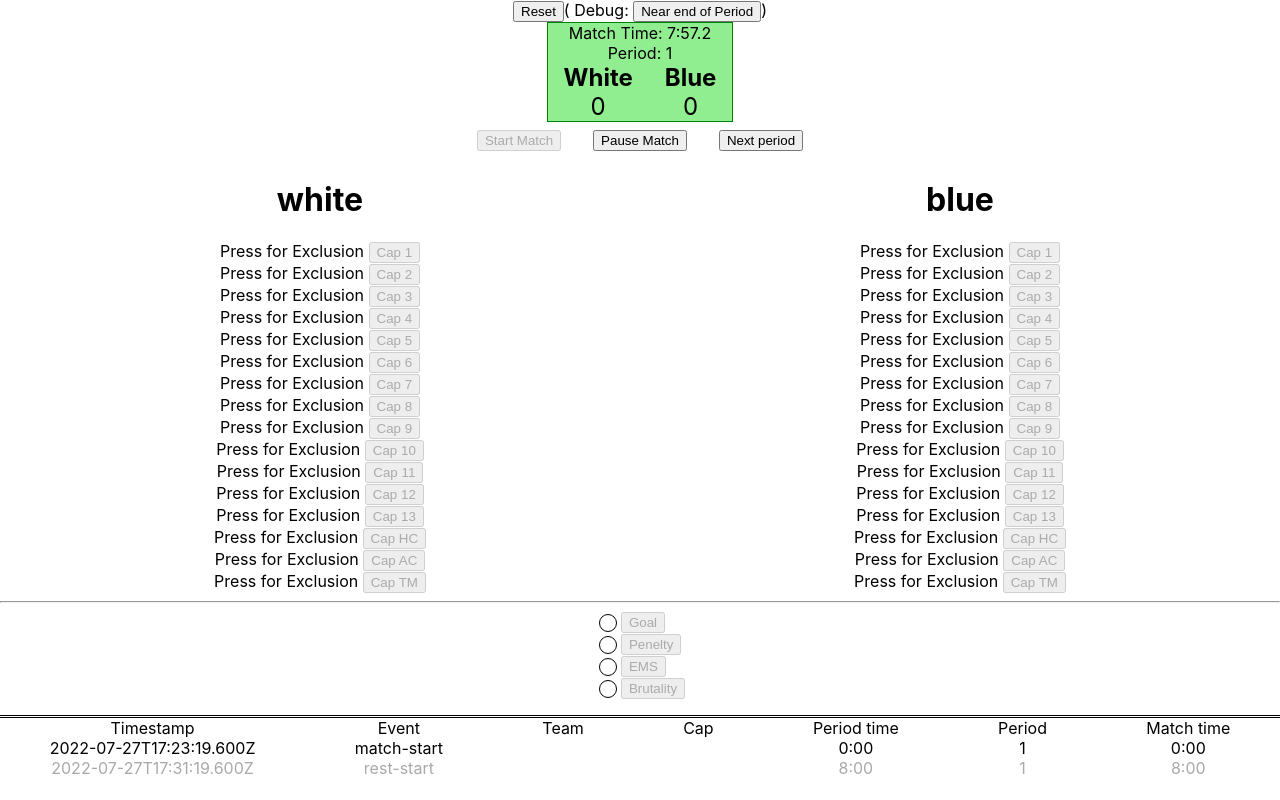
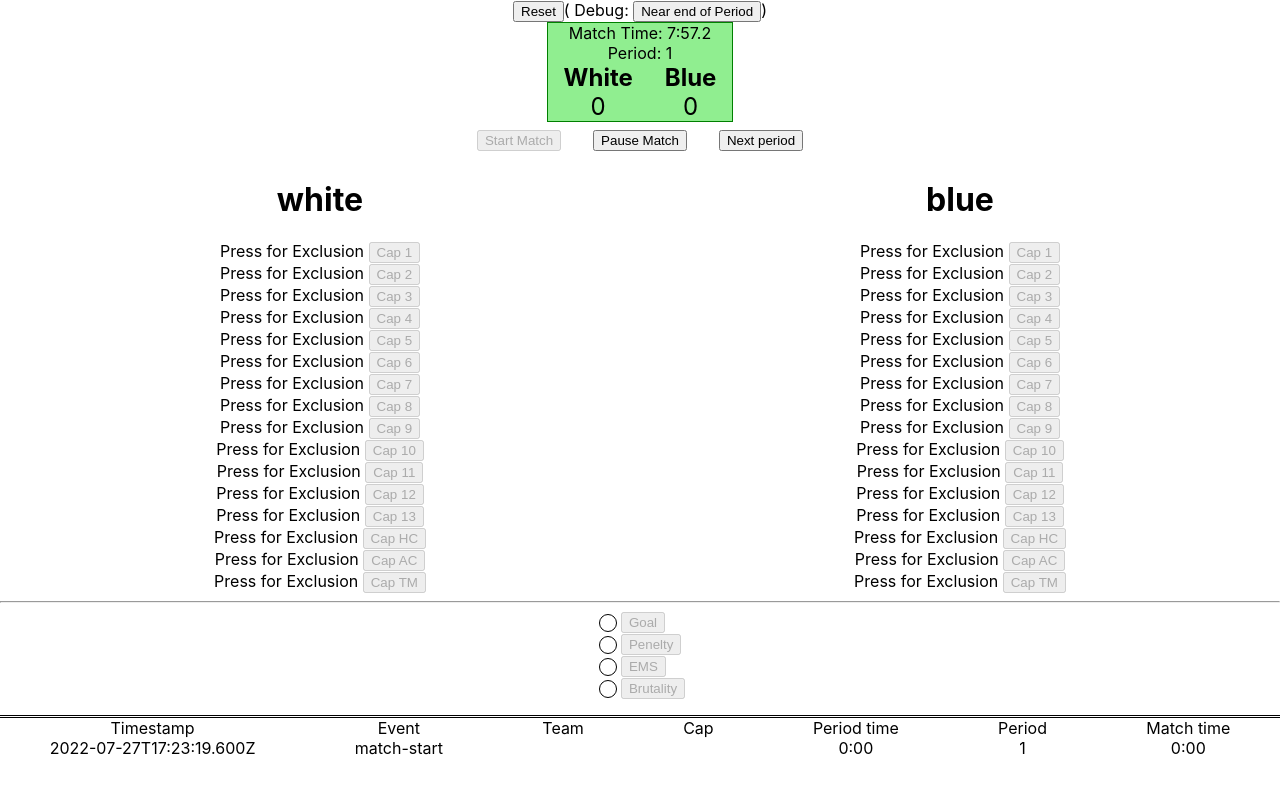
Before and after one commit to thecodeite/water-polo-scoreboard, a React (Create React App) app: page / in a window 1280 px wide. Both pictures are taken after a click on the button "Start Match". Built offline with nearby package versions, Linux system fonts and the light colour scheme.

Commit message:
Remove virtual events again

```diff
--- a/src/components/EventLog.tsx
+++ b/src/components/EventLog.tsx
@@ -23,13 +23,13 @@ export function EventLog({ events }: { events: GameEventWithMatchTime[] }) {
       <div>Match time</div>
       {events.map((event) => (
         <React.Fragment key={event.id}>
-          <div className={event.isVirtual ? 'v' : undefined}>{new Date(event.timestamp).toISOString()}</div>
-          <div className={event.isVirtual ? 'v' : undefined}>{event.name}</div>
-          <div className={event.isVirtual ? 'v' : undefined}>{event.team}</div>
-          <div className={event.isVirtual ? 'v' : undefined}>{event.cap}</div>
-          <div className={event.isVirtual ? 'v' : undefined}>{formatTime(event.periodTime)}</div>
-          <div className={event.isVirtual ? 'v' : undefined}>{event.period + 1}</div>
-          <div className={event.isVirtual ? 'v' : undefined}>{formatTime(event.matchTime)}</div>
+          <div>{new Date(event.timestamp).toISOString()}</div>
+          <div>{event.name}</div>
+          <div>{event.team}</div>
+          <div>{event.cap}</div>
+          <div>{formatTime(event.periodTime)}</div>
+          <div>{event.period + 1}</div>
+          <div>{formatTime(event.matchTime)}</div>
         </React.Fragment>
       ))}
     </div>
--- a/src/events.ts
+++ b/src/events.ts
@@ -13,7 +13,6 @@ function baseEvent(): GameEventBase {
     id: nextId(),
     name: 'base-event',
     timestamp: stamp(),
-    isVirtual: false,
   };
 }
 
--- a/src/reducers.ts
+++ b/src/reducers.ts
@@ -1,5 +1,3 @@
-import { nextId } from './events';
-
 export function withMatchTime(events: GameEvent[]): GameEventWithMatchTime[] {
   interface ReducerState {
     timeBeforePause: number;
@@ -16,8 +14,6 @@ export function withMatchTime(events: GameEvent[]): GameEventWithMatchTime[] {
     pausedAt: undefined,
     period: 0,
   };
-
-  type RestStartEventWithMatchTime = RestStartEvent & RelativeTiming;
 
   const res = events.reduce(
     ([oldState, arr]: ReducerType, event: GameEvent): ReducerType => {
@@ -90,23 +86,7 @@ export function withMatchTime(events: GameEvent[]): GameEventWithMatchTime[] {
     },
     [initialState, []],
   );
-  const [state, eventWithMatchTime] = res;
-
-  if (state.unPausedAt) {
-    const timeLeft = 8 * 60 * 1000 - state.timeBeforePause;
-
-    const restStartEvent: RestStartEvent & RelativeTiming = {
-      periodTime: 8 * 60 * 1000,
-      period: state.period,
-      matchTime: (state.period + 1) * 8 * 60 * 1000,
-      name: 'rest-start',
-      id: nextId(),
-      timestamp: state.unPausedAt + timeLeft,
-      isVirtual: true,
-    };
-
-    eventWithMatchTime.push(restStartEvent);
-  }
+  const [, eventWithMatchTime] = res;
 
   return eventWithMatchTime;
 }
--- a/src/types.d.ts
+++ b/src/types.d.ts
@@ -4,7 +4,6 @@ interface GameEventBase {
   id: string;
   name: string;
   timestamp: number;
-  isVirtual: false;
   team?: Team;
   cap?: string;
 }
```
